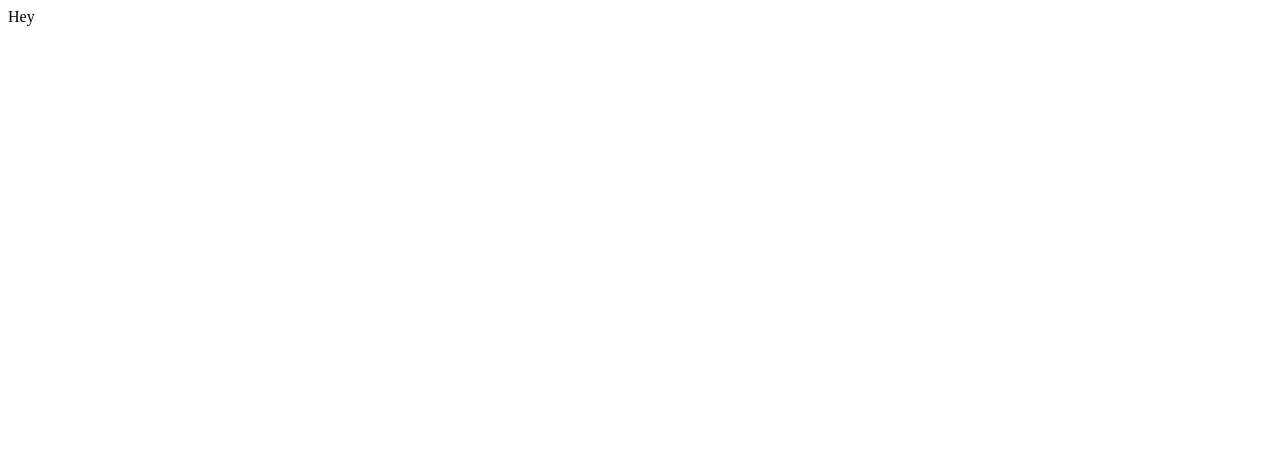
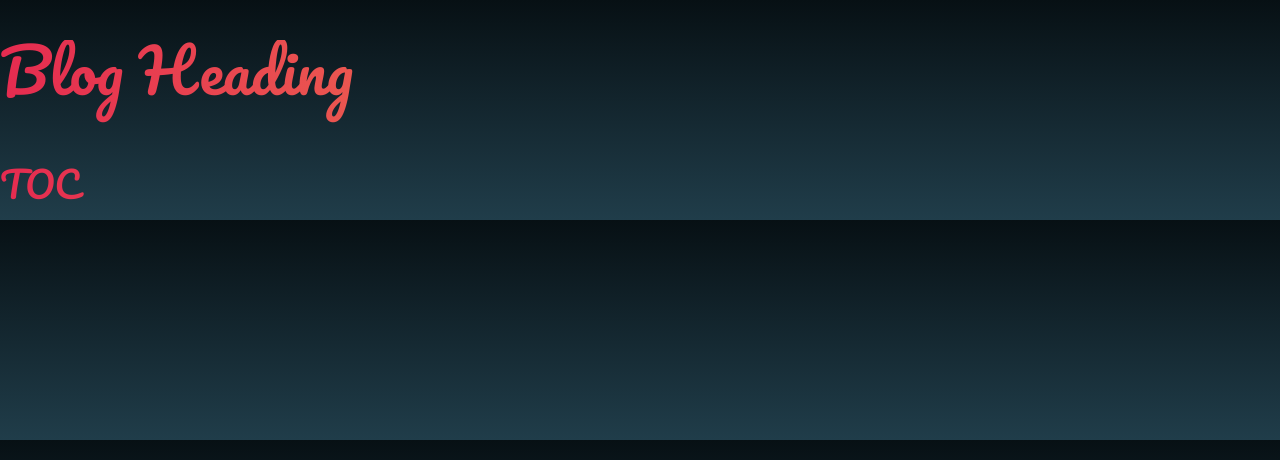
Before and after one commit to Risen57/portfolio-website, a Flask app: page /blog/baseblog in a window 1280 px wide. Before the commit the part shown is almost empty. Shown: the top 460 px of the page. Run offline with Flask 3, Linux system fonts and the light colour scheme; some libraries are stand-ins or nearby versions.

Commit message:
add basic blog template

```diff
--- a/templates/blogs/baseblog.html
+++ b/templates/blogs/baseblog.html
@@ -3,9 +3,21 @@
 <head>
     <meta charset="UTF-8">
     <meta name="viewport" content="width=device-width, initial-scale=1.0">
+    {# FONTS #}
+    <link rel="preconnect" href="https://fonts.googleapis.com">
+    <link rel="preconnect" href="https://fonts.gstatic.com" crossorigin>
+    <link href="https://fonts.googleapis.com/css2?family=IBM+Plex+Mono:ital,wght@0,200;0,400;1,100;1,200&family=JetBrains+Mono&family=Pacifico&display=swap" rel="stylesheet">
+
     <title>Blog</title>
+    <script src="https://cdn.tailwindcss.com"></script>
 </head>
-<body>
-    Hey
+<body class="bg-gradient-to-b from-[#071014] to-[#203d4a]">
+    <h1 class="font-['Pacifico'] text-6xl pb-6 mt-10 text-transparent bg-clip-text bg-gradient-to-r from-[#E52B50] to-[#f9c74f]">Blog Heading</h1>
+    <h1 class="font-['Pacifico'] text-4xl pb-4 mt-10 text-transparent bg-clip-text bg-gradient-to-r from-[#E52B50] to-[#f9c74f]">TOC</h1>
+
+    <div id="content" class="mx-3/12">
+
+    </div>
+
 </body>
 </html>
```
Also changed, not shown: main.py (line endings or trailing spaces).
